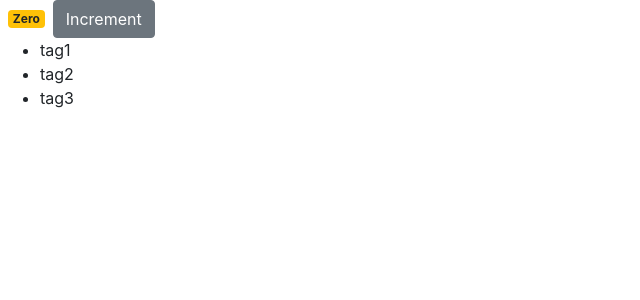
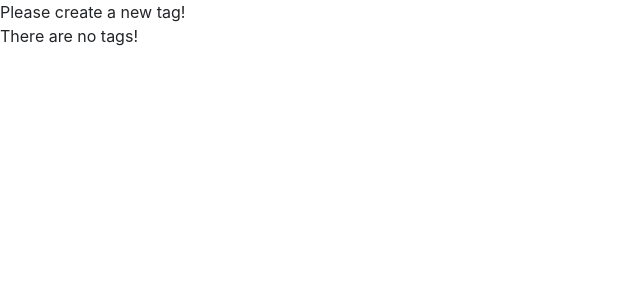
Before and after one commit to EvgenyMinin/React_Counters, a React (Create React App) app: page / in a window 1280 px wide. Shown: the top 300 px of the page, without its empty margins (0-640 px from the left). Built offline with nearby package versions, Linux system fonts and the light colour scheme.

Commit message:
Условный реденринг

```diff
--- a/src/components/Counter.jsx
+++ b/src/components/Counter.jsx
@@ -3,28 +3,20 @@
 class Counter extends Component {
     state = {
         count: 0,
-        tags: ['tag1', 'tag2', 'tag3']
+        tags: []
     };
 
-    formatCount() {
-        const { count } = this.state;
-        return count === 0 ? 'Zero' : count;
-    }
+    renderTags() {
+        if (this.state.tags.length === 0) return <p>There are no tags!</p>;
 
-    getBadgeClasses() {
-        let classes = 'badge m-2 badge-';
-        classes += (this.state.count === 0) ? 'warning' : 'primary';
-        return classes;
+        return <ul>{ this.state.tags.map(tag => <li key={tag}>{tag}</li>) }</ul>
     }
 
     render() {
         return (
             <React.Fragment>
-                <span className={this.getBadgeClasses()}>{ this.formatCount() }</span>
-                <button className='btn btn-secondary'>Increment</button>
-                <ul>
-                    { this.state.tags.map(tag => <li key={tag}>{tag}</li>) }
-                </ul>
+                { this.state.tags.length === 0 && 'Please create a new tag!' }
+                { this.renderTags() }
             </React.Fragment>
         );
     }
```
